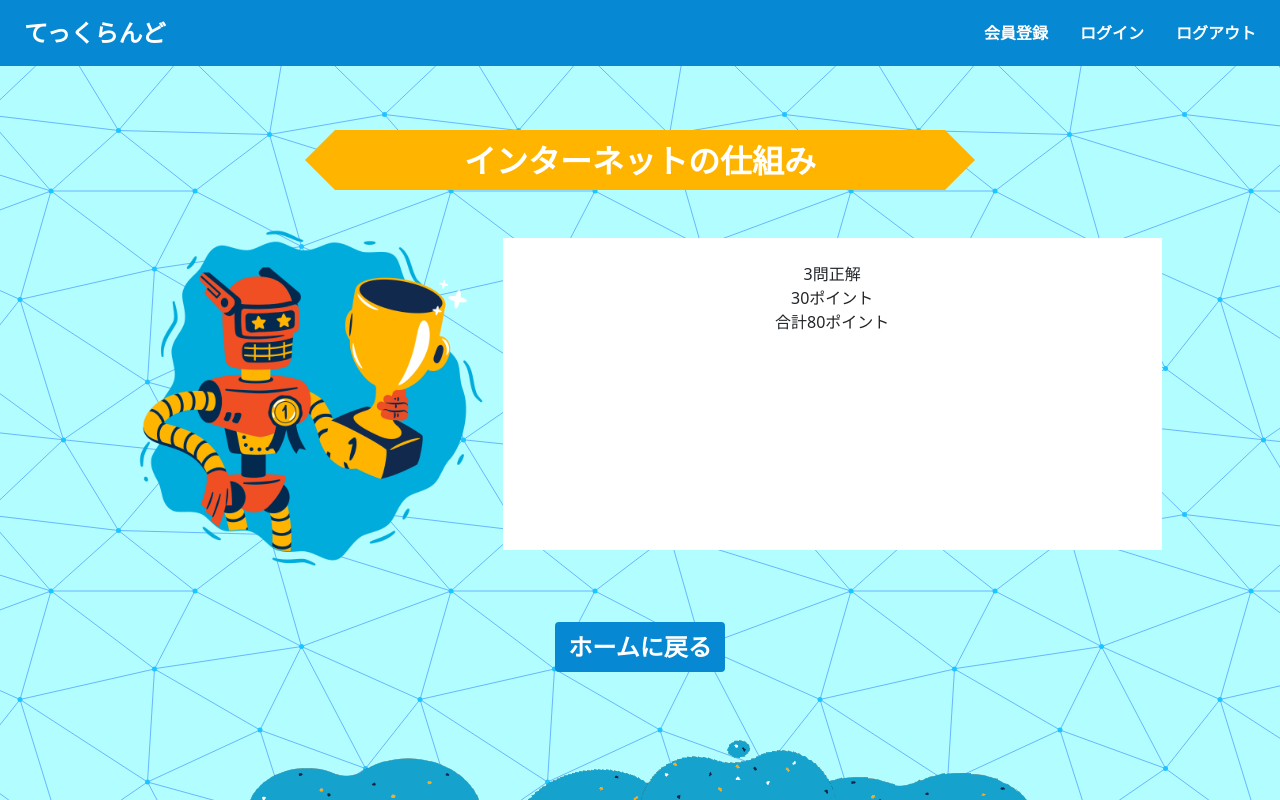
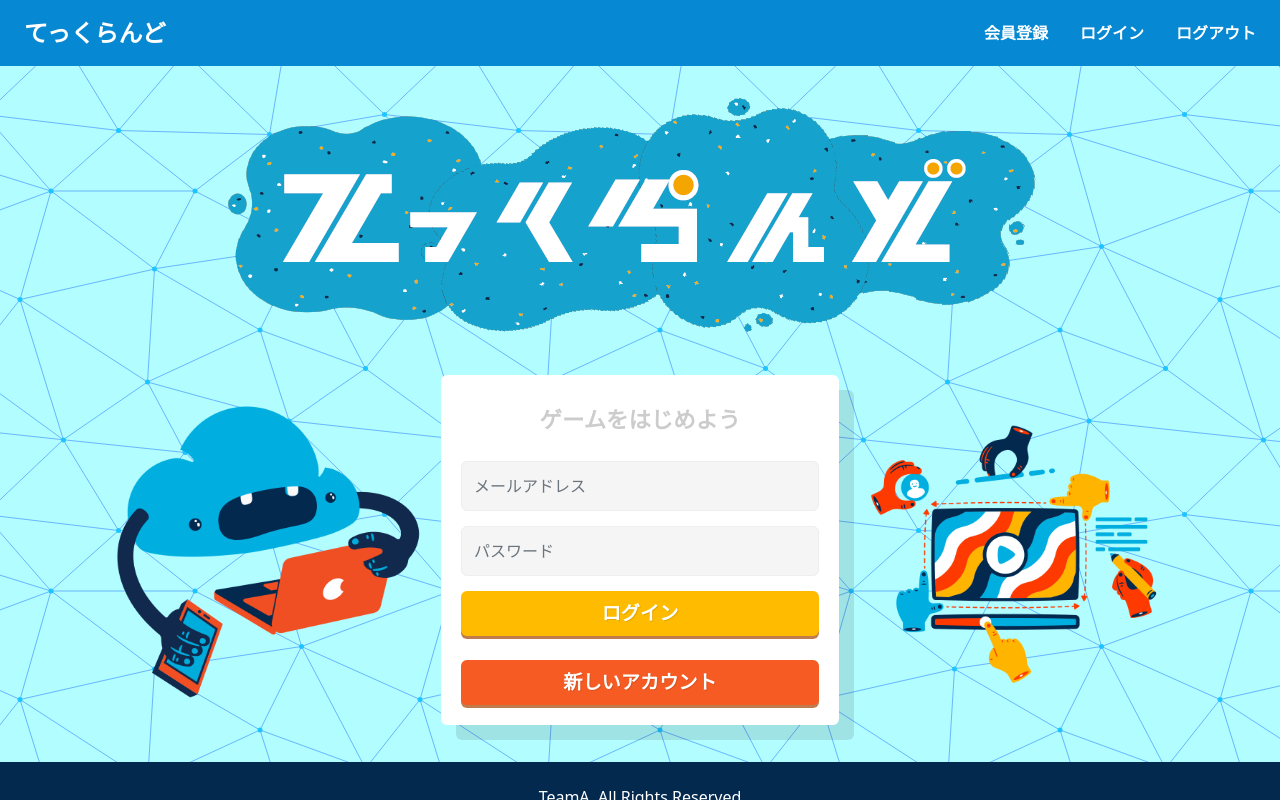
Before and after one commit to TetsuyaAzami/hachathon_TeamA_kids_app, a Vue app: page / in a window 1280 px wide. Shown: the top 800 px of the page. Built offline with nearby package versions, Linux system fonts and the light colour scheme.

Commit message:
クイズ結果ページ作成

```diff
--- a/src/App.vue
+++ b/src/App.vue
@@ -1,32 +1,17 @@
 <template>
   <HeaderVue></HeaderVue>
-  <!-- <TopPageVue></TopPageVue> -->
-  <!-- <CreateAccountVue></CreateAccountVue> -->
-  <!-- <HomeVue></HomeVue> -->
-  <!-- <QuizVue></QuizVue> -->
-  <QuizResultVue></QuizResultVue>
   <router-view></router-view>
   <FooterVue></FooterVue>
 </template>
 
 <script>
 import HeaderVue from "./components/Header.vue";
-// import TopPageVue from "./pages/TopPage.vue";
-// import CreateAccountVue from "./pages/CreateAccount.vue";
-// import HomeVue from "./pages/Home.vue";
-// import QuizVue from "./pages/Quiz.vue";
-import QuizResultVue from "./pages/QuizResult.vue";
 import FooterVue from "./components/Footer.vue";
 
 export default {
   name: "App",
   components: {
     HeaderVue,
-    // TopPageVue,
-    // CreateAccountVue,
-    // HomeVue,
-    // QuizVue,
-    QuizResultVue,
     FooterVue,
   },
 };
--- a/src/pages/QuizResult.vue
+++ b/src/pages/QuizResult.vue
@@ -1,6 +1,7 @@
 <template>
   <main>
     <div class="container contents">
+      <!-- コースタイトル -->
       <h2 class="contents-category">
           <span>インターネットの仕組み</span>
       </h2>
@@ -13,22 +14,36 @@
           />
         </div>
         <!-- クイズ結果 -->
+        <!-- 正解数 -->
         <div class="result-box">
-          <div class="quiz-now">
-            <div class="correct-answer">
-              <span>3問正解</span>
-            </div>
-            <div class="get-point">
-              <span>30ポイント</span>
-            </div>
+          <div class="title bg-orange">
+            <h6>正解数</h6>
+          </div>
+          <div class="correct-answer">
+            <h3>3 問</h3>
+          </div>
+        </div>
+        <!-- 獲得ポイント -->
+        <div class="result-box">
+          <div class="title bg-blue">
+            <h6>獲得ポイント</h6>
+          </div>
+          <div class="get-point">
+            <h3>30 P</h3>
+          </div>
+        </div>
+        <!-- 合計ポイント -->
+        <div class="result-box">
+          <div class="title bg-red">
+            <h6>合計ポイント</h6>
           </div>
           <div class="total-point">
-            <span>合計80ポイント</span>
+            <h3>50 P</h3>
           </div>
         </div>
       </div>
       <button type="butoon" class="btn">
-        ホームに戻る
+        コース一覧に戻る
       </button>
     </div>
   </main>
@@ -38,14 +53,22 @@
 .contents {
   display: flex;
   flex-direction: column;
-  min-height: 400px;
   width: 100%;
   margin-top: 52px;
+
   & .img-wrapper {
     display: flex;
     align-items: center;
-    width: 35%;
+    width: 30%;
     padding: 0px 12px;
+    @media only screen and (max-width: 991px) {
+      order: 1;
+      margin-top: 24px;
+    }
+    @media only screen and (max-width: 767px) {
+      width: 50%;
+      margin: 0px;
+    }
   }
   img {
     width: 100%;
@@ -55,16 +78,38 @@
     display: flex;
     justify-content: center;
     margin: 24px auto;
+    @media only screen and (max-width: 991px) {
+      flex-wrap: wrap;
+      margin-top: 36px;
+      margin-bottom: 0px;
+    }
+    @media only screen and (max-width: 767px) {
+      flex-direction: column;
+      align-items: center;
+      margin-top: 24px;
+    }
   }
   .result-box {
-    margin: 24px 0px;
-    padding: 24px 24px;
-    width: 60%;
-    text-align: center;
+    display: flex;
+    flex-direction: column;
+    align-items: center;
+    margin: auto 12px;
+    width: 180px;
+    height: 180px;
     background-color: #fff;
-    &.quiz-now {
-      display: flex;
-      flex-direction: row;
+    @media only screen and (max-width: 767px) {
+      margin: 12px;
+      width: 60%;
+    }
+
+    & .title {
+      text-align: center;
+      padding: 12px;
+      width: 100%;
+
+      &.bg-orange {background-color: #ffb400;}
+      &.bg-blue {background-color: #0068b7;}
+      &.bg-red {background-color: #f55b23;}
     }
   }
   .btn {
@@ -92,6 +137,16 @@
   text-align: center;
   font-weight: bold;
   color: #fff;
+  @media only screen and (max-width: 767px) {
+    left: 0%;
+    width: calc(100% - 30px - 30px);
+  }
+}
+span {
+   @media only screen and (max-width: 767px) {
+     margin: auto;
+     font-size: 1.5rem;
+  }
 }
 h2:before {
   position: absolute;
@@ -111,4 +166,29 @@ h2:after {
   border-style: solid;
   border-color: transparent #ffb400 transparent #ffb400;
 }
+h3 {
+  margin: auto;
+  padding: 24px 12px;
+  font-size: 2.8rem;
+  font-weight: bold;
+}
+h6 {
+  margin: auto;
+  font-size: 1.2rem;
+  font-weight: bold;
+  color: #fff;
+}
+.correct-answer {
+  padding: 12px 24px;
+  color: #ffb400;
+}
+.get-point {
+  padding: 12px 24px;
+  color: #0068b7;
+}
+.total-point {
+  padding: 12px 24px;
+  color: #f55b23;
+}
+
 </style>
--- a/src/router.js
+++ b/src/router.js
@@ -3,6 +3,7 @@ import TopPageVue from "./pages/TopPage.vue";
 import CreateAccountVue from "./pages/CreateAccount.vue";
 import HomeVue from "./pages/Home.vue";
 import QuizVue from "./pages/Quiz.vue";
+import QuizResultVue from "./pages/QuizResult.vue";
 
 const router = createRouter({
   history: createWebHistory(),
@@ -15,6 +16,7 @@ const router = createRouter({
       component: QuizVue,
       name: "courseDetail",
     },
+    { path: "/result", component: QuizResultVue, name: "result"}
   ],
 });
 
```
